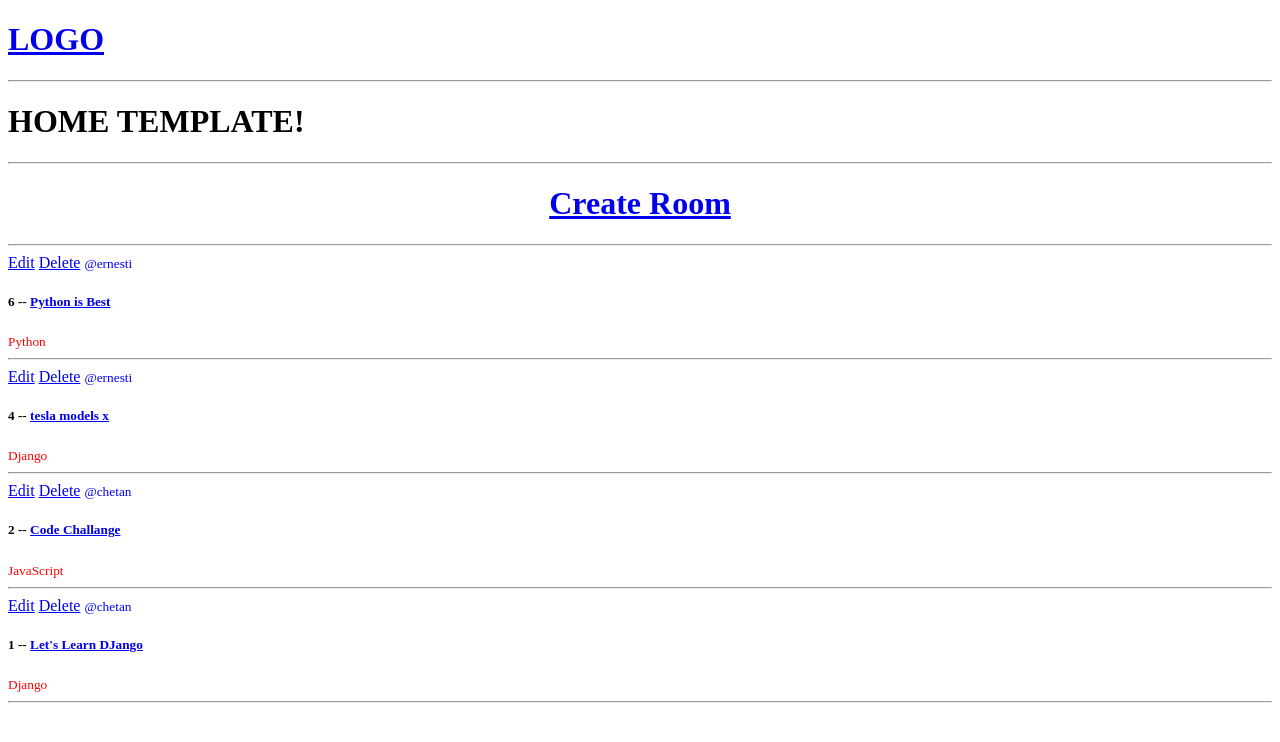
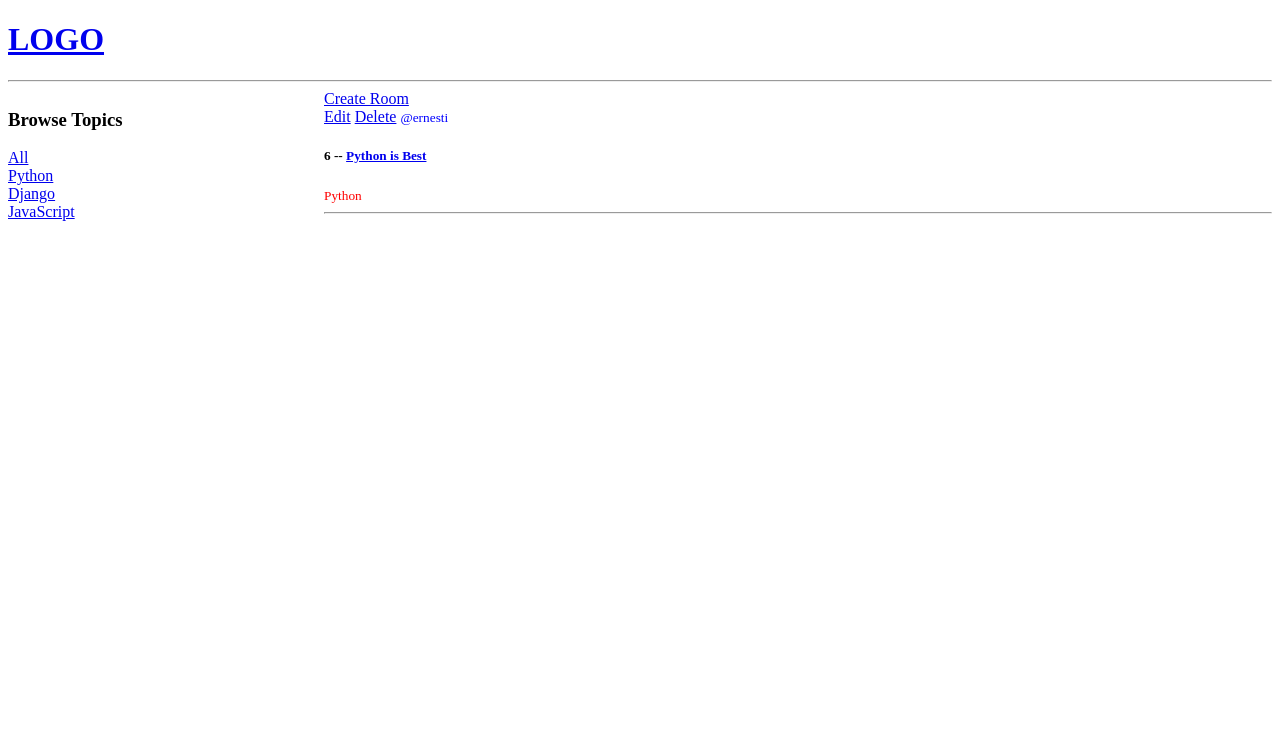
Before and after one commit to deepdivewithai/studyroom, a Django app: a page that uses base/templates/base/home.html in a window 1280 px wide. Shown: the top 742 px of the page. Run offline with Django 4.2, Linux system fonts and the light colour scheme; data comes from the database, SQL or seed files in the repository; both versions use the stored data as it was after the commit.

Commit message:
first commit

```diff
--- a/base/templates/base/delete.html
+++ b/base/templates/base/delete.html
@@ -2,6 +2,7 @@
 <form method="post">
   {% csrf_token %}
   <p>Are you sure you want to delete "{{ obj }}"?</p>
+  <a href="{{request.META.HTTP_REFERER}}">Go Back</a>
   <input type="submit" value="Confirm" />
 </form>
 {% endblock %}
--- a/base/templates/base/home.html
+++ b/base/templates/base/home.html
@@ -1,14 +1,24 @@
 {% extends 'main.html' %} {% block content %}
 
-<h1>HOME TEMPLATE!</h1>
+<style>
+  .home-container {
+    display: grid;
+    grid-template-columns: 1fr 3fr;
+  }
+</style>
 
-<div>
-  <hr />
-  <h1 style="text-align: center">
+<div class="home-container">
+  <div>
+    <h3>Browse Topics</h3>
+    <a href="{% url 'base:home' %}">All</a>
+    {% for topic in topics %}
+    <div>
+      <a href="{% url 'base:home' %}?q={{topic.name}}">{{ topic.name }}</a>
+    </div>
+    {% endfor %}
+  </div>
+  <div>
     <a href="{% url 'base:create-room' %}">Create Room</a>
-  </h1>
-  <hr />
-  <div>
     {% for room in rooms %}
     <div>
       <a href="{% url 'base:update-room' room.id %}">Edit</a>
--- a/base/urls.py
+++ b/base/urls.py
@@ -7,5 +7,6 @@
     path('', views.home, name='home'),
     path('room/<str:pk>/', views.room, name='room'),
     path('create-room/', views.createRoom, name='create-room'),
+    path('delete-room/<str:pk>/', views.deleteRoom, name='delete-room'),
     path('update-room/<str:pk>/', views.updateRoom, name='update-room'),
 ]
--- a/base/views.py
+++ b/base/views.py
@@ -1,5 +1,5 @@
 from django.shortcuts import render, redirect
-from .models import Room
+from .models import Room, Topic
 from .forms import RoomForm
 
 # rooms = [
@@ -10,9 +10,13 @@
 rooms = Room.objects.all()
 
 def home(request):
-    rooms = Room.objects.all()
+    q = request.GET.get('q') if request.GET.get('q') != None else ''
 
-    context = {'rooms': rooms}
+    rooms = Room.objects.filter(topic__name__icontains = q)
+
+    topics = Topic.objects.all()
+    context = {'rooms': rooms,
+               'topics': topics}
     return render(request, 'base/home.html', context)
 
 def room(request, pk):
@@ -45,4 +49,8 @@
 
 def deleteRoom(request, pk):
     room = Room.objects.get(id=pk)
-    return render(request, 'base/delete.html', {'obj':room})
+    if request.method == 'POST':
+        room.delete()
+        return redirect('base:home')
+    context = {'obj': room}
+    return render(request, 'base/delete.html', context)
```
Also changed, not shown: db.sqlite3.
